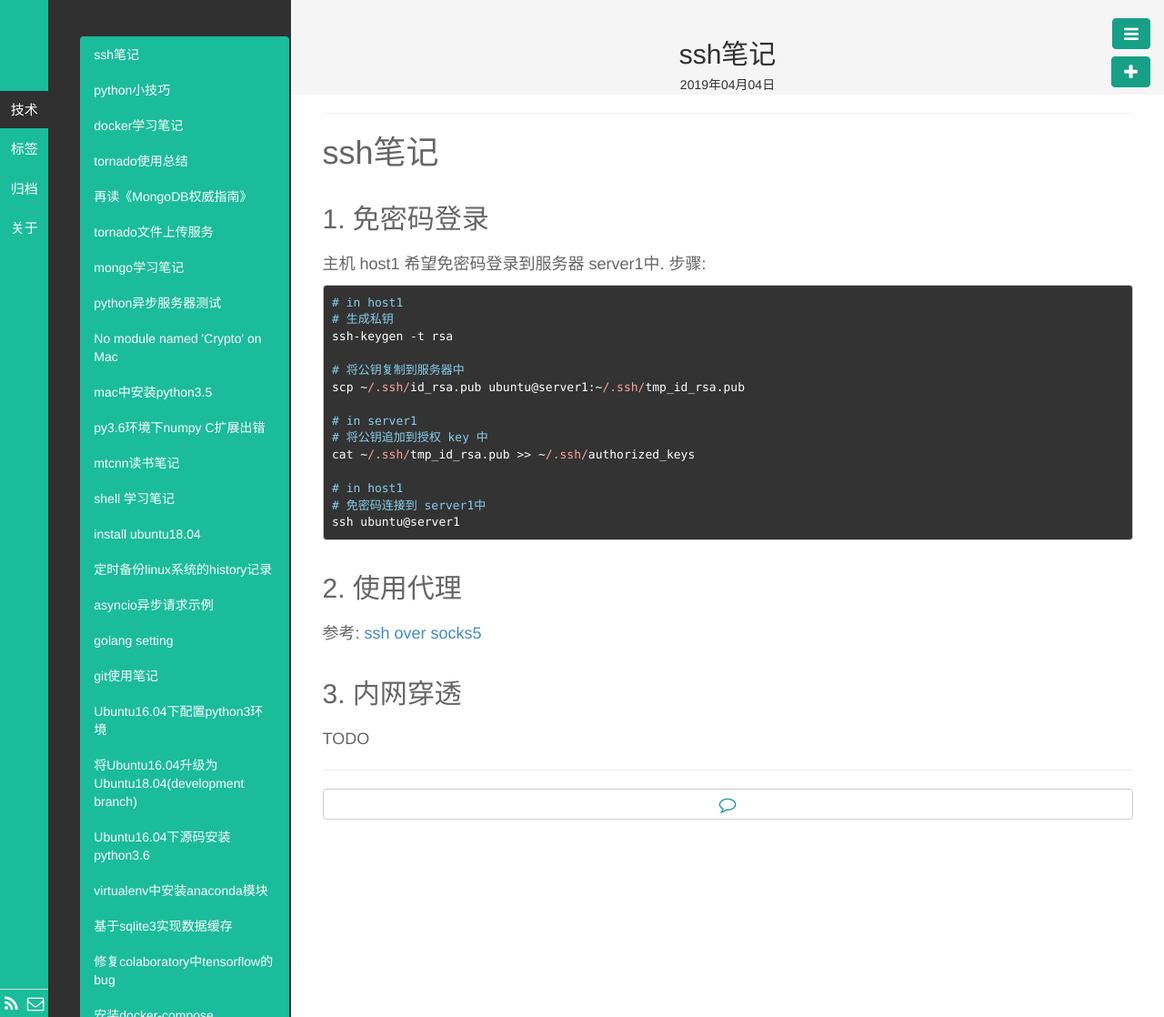
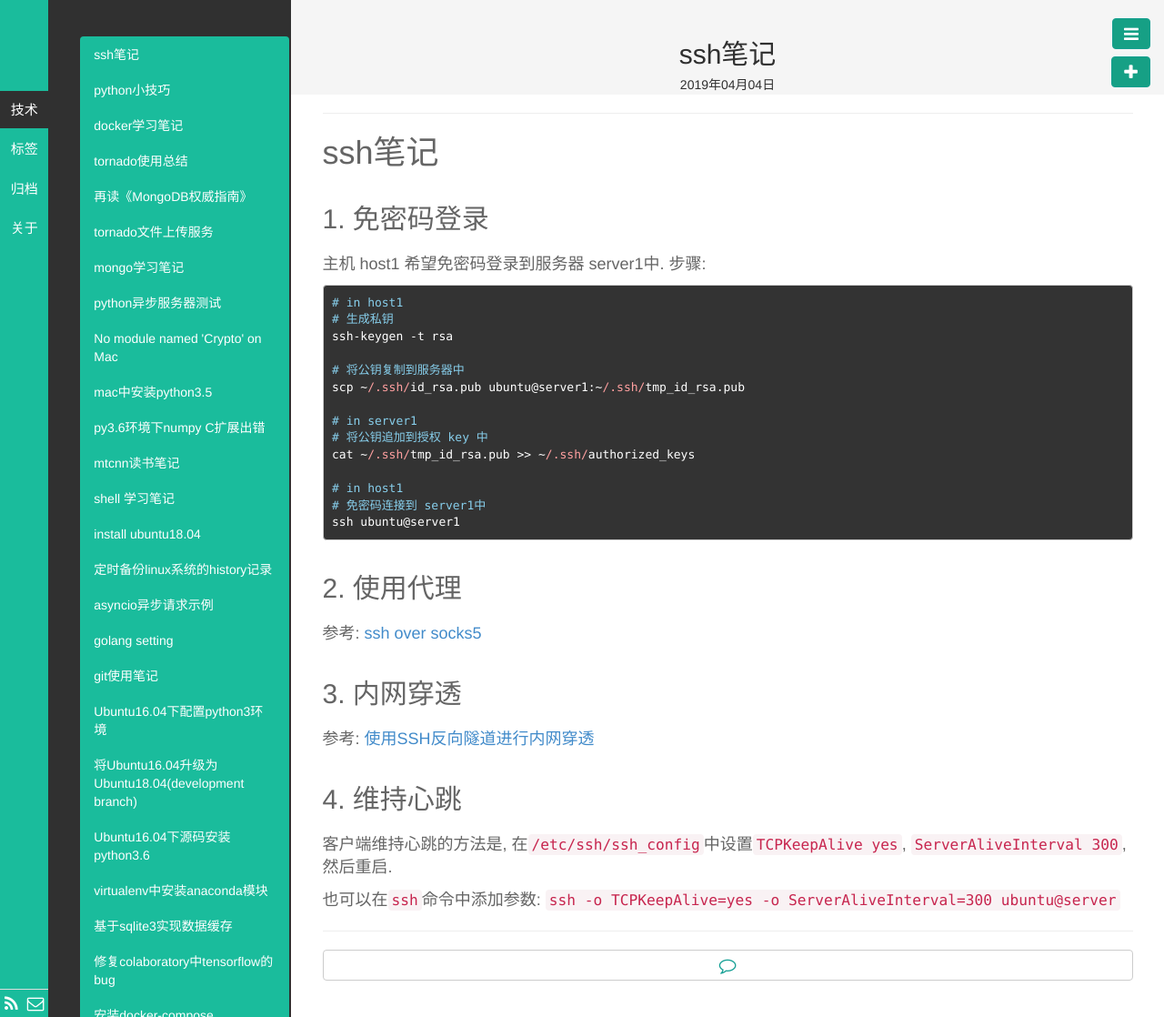
Before and after one commit to fengrk/frkhit.github.io, a Jekyll site: the page built from _posts/blog/2019-04-04-ssh_note.md, in a window 1280 px wide. Shown: the whole page at 91% size. Built offline with Jekyll 4.4.1, drawn with Linux system fonts in a browser that asks for light colours; Markdown is read by kramdown in place of the engine named in the settings.

Commit message:
update: 2019-04-04-ssh_note.md

```diff
--- a/_posts/blog/2019-04-04-ssh_note.md
+++ b/_posts/blog/2019-04-04-ssh_note.md
@@ -35,4 +35,9 @@ ssh ubuntu@server1
 参考: [ssh over socks5](/2018/01/28/ssh_over_socks5.html)
 
 ## 3. 内网穿透
-TODO
+参考: [使用SSH反向隧道进行内网穿透](http://arondight.me/2016/02/17/%E4%BD%BF%E7%94%A8SSH%E5%8F%8D%E5%90%91%E9%9A%A7%E9%81%93%E8%BF%9B%E8%A1%8C%E5%86%85%E7%BD%91%E7%A9%BF%E9%80%8F/)
+
+## 4. 维持心跳
+客户端维持心跳的方法是, 在`/etc/ssh/ssh_config`中设置`TCPKeepAlive yes`, `ServerAliveInterval 300`, 然后重启.
+
+也可以在`ssh`命令中添加参数: `ssh -o TCPKeepAlive=yes -o ServerAliveInterval=300 ubuntu@server`
```
